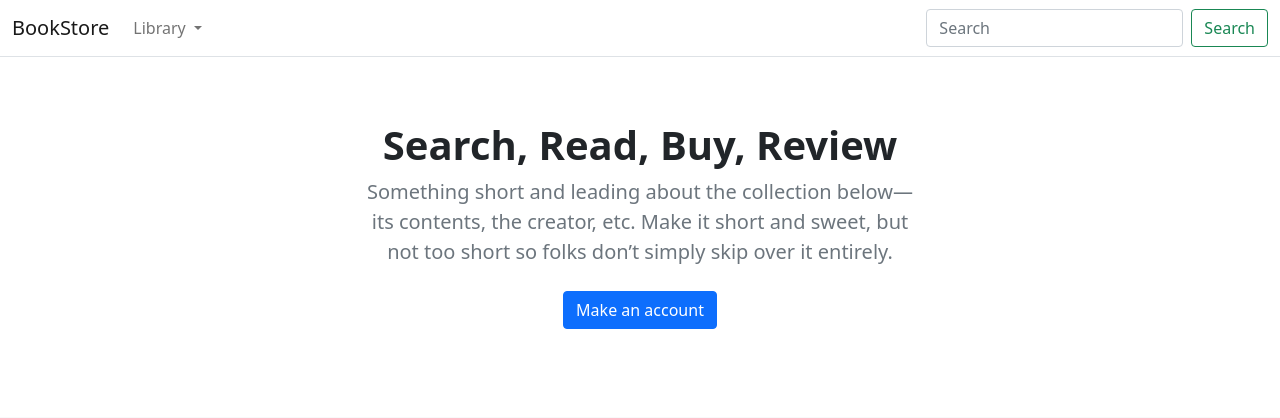
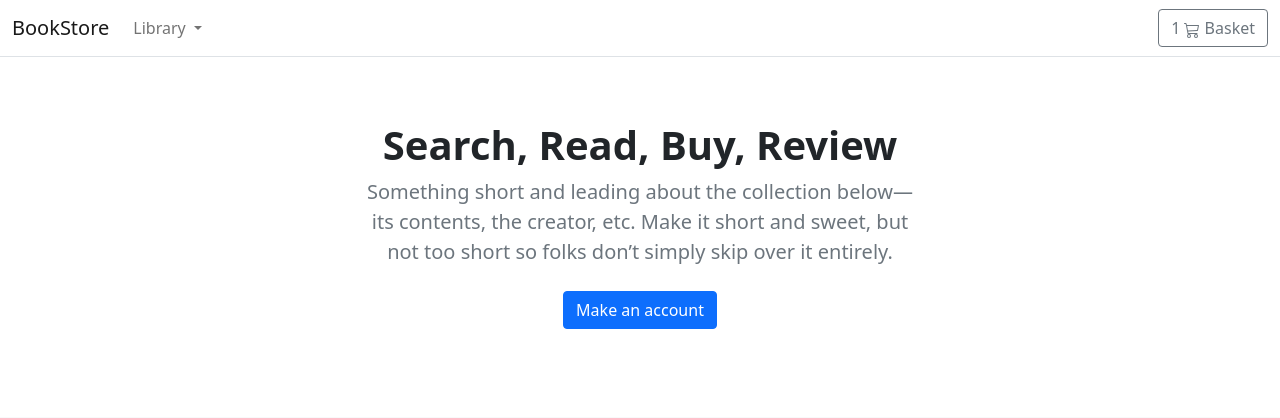
Before and after one commit to muhameddadel/django_booksotre, a Django app: page / in a window 1280 px wide. Shown: the top 418 px of the page. Run offline with Django 4.2, Linux system fonts and the light colour scheme; data comes from the database, SQL or seed files in the repository; parts of the project's set-up code (start-up, migrations or seed data) failed here and were passed over.

Commit message:
add basket icon

```diff
--- a/project/urls.py
+++ b/project/urls.py
@@ -5,8 +5,8 @@ from django.urls import include, path
 
 urlpatterns = [
     path('admin/', admin.site.urls),
+    path('basket/', include('basket.urls', namespace='basket')),
     path('', include('store.urls', namespace='store')),
-    path('basket/', include('basket.urls', namespace='basket')),
 ]
 
 
--- a/templates/store/base.html
+++ b/templates/store/base.html
@@ -37,10 +37,15 @@
                             </ul>
                         </li>
                     </ul>
-                    <form class="d-flex">
-                        <input class="form-control me-2" type="search" placeholder="Search" aria-label="Search">
-                        <button class="btn btn-outline-success" type="submit">Search</button>
-                    </form>
+                    <a href="{% url 'basket:basket-summary' %}" class="btn btn-outline-secondary" role="button" type="button">
+                        <div class="d-inline-flex">1</div>
+                        <svg xmlns="http://www.w3.org/2000/svg" width="16" height="16" fill="currentColor"
+                            class="bi bi-cart3" viewBox="0 0 16 16">
+                            <path
+                                d="M0 1.5A.5.5 0 0 1 .5 1H2a.5.5 0 0 1 .485.379L2.89 3H14.5a.5.5 0 0 1 .49.598l-1 5a.5.5 0 0 1-.465.401l-9.397.472L4.415 11H13a.5.5 0 0 1 0 1H4a.5.5 0 0 1-.491-.408L2.01 3.607 1.61 2H.5a.5.5 0 0 1-.5-.5zM3.102 4l.84 4.479 9.144-.459L13.89 4H3.102zM5 12a2 2 0 1 0 0 4 2 2 0 0 0 0-4zm7 0a2 2 0 1 0 0 4 2 2 0 0 0 0-4zm-7 1a1 1 0 1 1 0 2 1 1 0 0 1 0-2zm7 0a1 1 0 1 1 0 2 1 1 0 0 1 0-2z" />
+                        </svg>
+                        Basket
+                    </a>
                 </div>
             </div>
         </nav>
```
